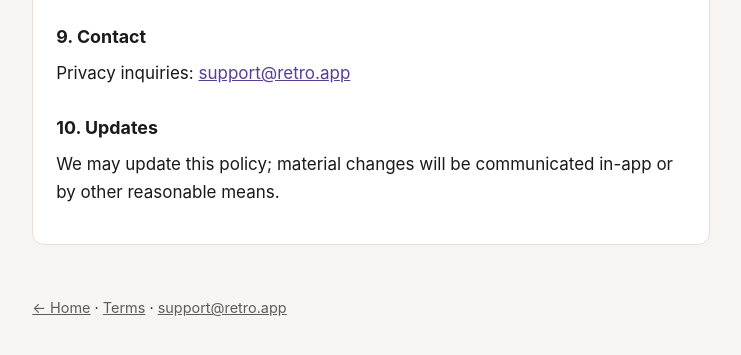
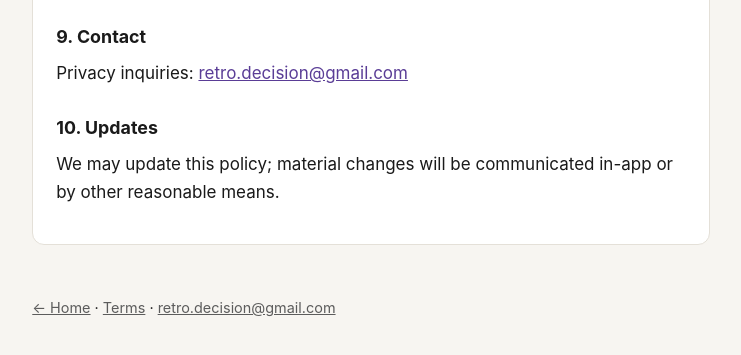
Before and after one commit to retro-decision/retro-legal, a plain HTML site: page privacy.html in a window 1280 px wide. Shown: the part 1273-1628 px from the top of the page, without its empty margins (269-1010 px from the left). Drawn offline with Linux system fonts and the light colour scheme.

Commit message:
chore(legal): set support email to retro.decision@gmail.com
Replace placeholder support@retro.app across privacy/terms/index (all locales).

```diff
--- a/privacy.html
+++ b/privacy.html
@@ -42,7 +42,7 @@
         <h2>8. 資料保留與你的選擇</h2>
         <p>本機資料可由你在裝置上刪除或清除應用資料。雲端／帳號相關資料之刪除或匯出，請透過聯絡支援提出。關閉通知、登出或停用備份後，對應處理範圍會隨之調整。</p>
         <h2>9. 聯絡我們</h2>
-        <p>隱私相關詢問：<a href="mailto:support@retro.app">support@retro.app</a></p>
+        <p>隱私相關詢問：<a href="mailto:retro.decision@gmail.com">retro.decision@gmail.com</a></p>
         <h2>10. 更新</h2>
         <p>我們可能更新本政策；重大變更時，會以應用內或合理方式告知。繼續使用即表示你知悉更新後的說明（以適用法律為準）。</p>
       </div>
@@ -67,7 +67,7 @@
         <h2>8. 数据保留与你的选择</h2>
         <p>本机数据可由你在设备上删除。云端／账号相关数据的删除或导出，请通过联系支持提出。</p>
         <h2>9. 联系我们</h2>
-        <p>隐私相关询问：<a href="mailto:support@retro.app">support@retro.app</a></p>
+        <p>隐私相关询问：<a href="mailto:retro.decision@gmail.com">retro.decision@gmail.com</a></p>
         <h2>10. 更新</h2>
         <p>我们可能更新本政策；重大变更时会以应用内或合理方式告知。</p>
       </div>
@@ -92,7 +92,7 @@
         <h2>8. Retention &amp; your choices</h2>
         <p>You can delete on-device data via the device/app. For cloud/account deletion or export, contact support.</p>
         <h2>9. Contact</h2>
-        <p>Privacy inquiries: <a href="mailto:support@retro.app">support@retro.app</a></p>
+        <p>Privacy inquiries: <a href="mailto:retro.decision@gmail.com">retro.decision@gmail.com</a></p>
         <h2>10. Updates</h2>
         <p>We may update this policy; material changes will be communicated in-app or by other reasonable means.</p>
       </div>
@@ -117,7 +117,7 @@
         <h2>8. 保持と選択</h2>
         <p>端末内データは端末／アプリ操作で削除できます。クラウド／アカウント関連の削除・書き出しはサポートへご連絡ください。</p>
         <h2>9. お問い合わせ</h2>
-        <p>プライバシーに関するお問い合わせ：<a href="mailto:support@retro.app">support@retro.app</a></p>
+        <p>プライバシーに関するお問い合わせ：<a href="mailto:retro.decision@gmail.com">retro.decision@gmail.com</a></p>
         <h2>10. 更新</h2>
         <p>本ポリシーを更新することがあります。重要な変更はアプリ内等でお知らせします。</p>
       </div>
@@ -142,14 +142,14 @@
         <h2>8. 보관과 선택</h2>
         <p>기기 데이터는 기기／앱에서 삭제할 수 있습니다. 클라우드／계정 관련 삭제·내보내기는 지원으로 문의해 주세요.</p>
         <h2>9. 문의</h2>
-        <p>개인정보 관련 문의: <a href="mailto:support@retro.app">support@retro.app</a></p>
+        <p>개인정보 관련 문의: <a href="mailto:retro.decision@gmail.com">retro.decision@gmail.com</a></p>
         <h2>10. 업데이트</h2>
         <p>방침을 업데이트할 수 있으며, 중요 변경은 앱 내 등으로 안내합니다.</p>
       </div>
     </article>
   </main>
   <footer>
-    <p><a href="index.html">← Home</a> · <a href="terms.html">Terms</a> · <a href="mailto:support@retro.app">support@retro.app</a></p>
+    <p><a href="index.html">← Home</a> · <a href="terms.html">Terms</a> · <a href="mailto:retro.decision@gmail.com">retro.decision@gmail.com</a></p>
   </footer>
   <script src="lang.js"></script>
 </body>
```
Also changed, not shown: index.html (+1 -1 lines), terms.html (+6 -6 lines), 1 other file.
